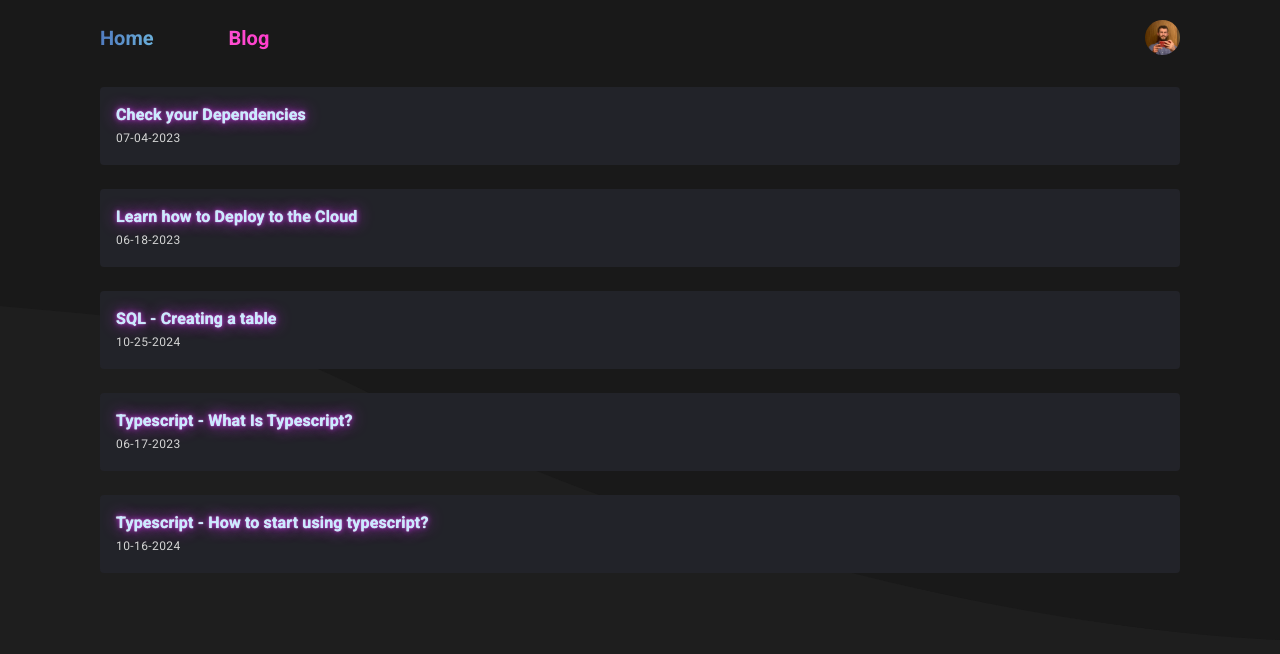
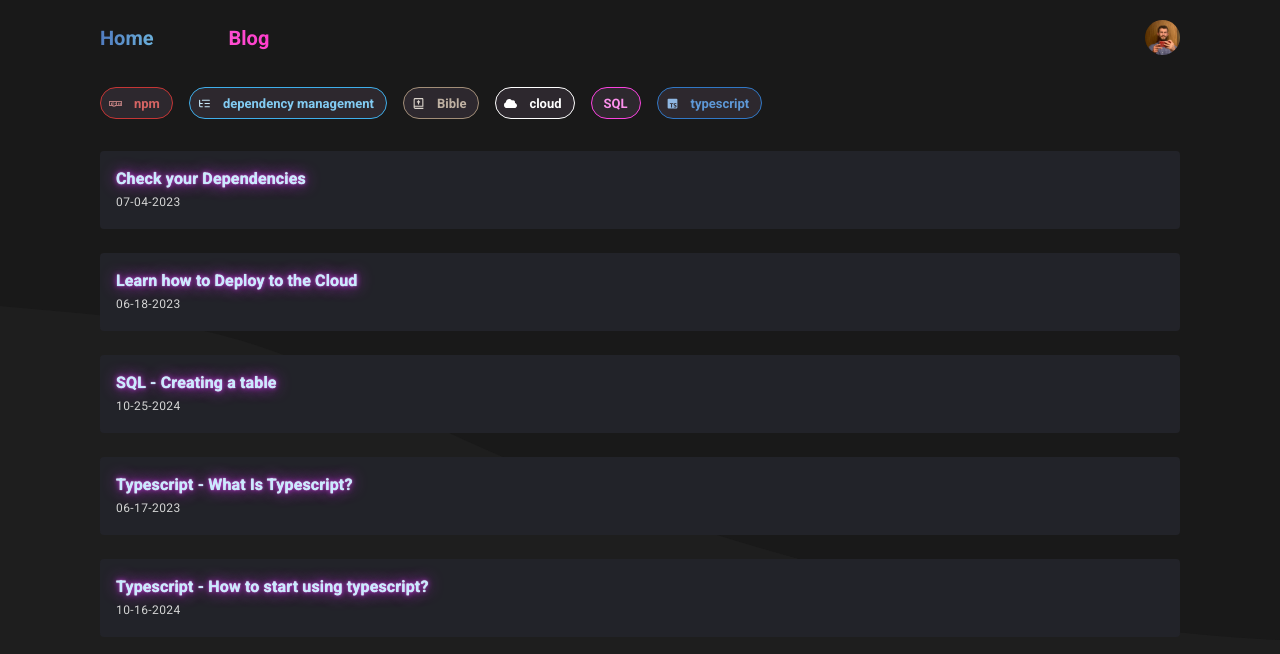
Before and after one commit to IDrumsey/profile-site-v2, a Next.js app: page /blog in a window 1280 px wide. Shown: the top 654 px of the page. Built offline with nearby package versions, Linux system fonts and the light colour scheme.

Commit message:
Show all used tags on blog list page and make the tags selectable.

```diff
--- /dev/null
+++ b/app/api/posts/route.ts
@@ -0,0 +1,7 @@
+import { getSortedArticles } from "@/library/posts"
+import { NextResponse } from "next/server"
+
+export async function GET(request: Request) {
+  const posts = await getSortedArticles()
+  return NextResponse.json(posts)
+}
--- a/app/blog/page.tsx
+++ b/app/blog/page.tsx
@@ -1,14 +1,67 @@
+"use client"
+
 import BlogPostCard from "@/components/PostCard/PostCard"
-import { getSortedArticles } from "app/lib/posts"
-import { useMemo } from "react"
+import { useEffect, useMemo, useState } from "react"
 import Stack from "@mui/material/Stack"
+import { TagIconResolver } from "@/library/TagIconResolver"
+import PostTag from "@/components/PostTag/PostTag"
+import { getPosts } from "@/library/network/client-requests"
+import { PostItem } from "app/types"
 
 const BlogHomePage = () => {
-  const posts = useMemo(() => {
-    return getSortedArticles()
+  const [posts, setPosts] = useState<Array<PostItem>>([])
+
+  useEffect(() => {
+    const postsLoader = async () => {
+      const networkResponse = await getPosts()
+      setPosts(networkResponse.data as Array<PostItem>)
+    }
+
+    postsLoader()
   }, [])
 
+  const uniqueTags: Array<string> = useMemo(() => {
+    const tags: Array<string> = []
+    for (const post of posts) {
+      for (const tag of post.tags) {
+        if (tags.includes(tag)) {
+          continue
+        } else {
+          tags.push(tag)
+        }
+      }
+    }
+
+    return tags
+  }, [posts])
+
+  const [selectedTag, selectedTagSetter] = useState<string | null>(null)
+
   return (
+    <div>
+      <Stack
+        direction="row"
+        flexWrap="wrap"
+        width="100%"
+        gap={2}
+        my={4}
+      >
+        {uniqueTags.map((tag, tagI) => {
+          return (
+            <PostTag
+              tag={tag}
+              key={tagI}
+              Icon={TagIconResolver.getTagIcon(tag)}
+              tagColor={TagIconResolver.getTagIconColor(tag)}
+              onClick={() => {
+                selectedTagSetter(tag)
+              }}
+              cursor="pointer"
+              showHalo={selectedTag == tag}
+            />
+          )
+        })}
+      </Stack>
       <Stack
         direction="column"
         spacing={3}
@@ -28,6 +81,7 @@ const BlogHomePage = () => {
           )
         )}
       </Stack>
+    </div>
   )
 }
 
--- a/app/blog/posts/[slug]/page.tsx
+++ b/app/blog/posts/[slug]/page.tsx
@@ -59,14 +59,16 @@ const PostPage = async ({ params }: { params: { slug: string } }) => {
           mt={1}
           flexWrap="wrap"
         >
-          {articleData.tags.map((tag, tagI) => (
+          {articleData.tags.map((tag, tagI) => {
+            return (
               <PostTag
                 tag={tag}
                 key={tagI}
                 Icon={TagIconResolver.getTagIcon(tag)}
                 tagColor={TagIconResolver.getTagIconColor(tag)}
               />
-          ))}
+            )
+          })}
         </Stack>
       </div>
 
--- a/app/components/ColoredIcon/ColoredIcon.tsx
+++ b/app/components/ColoredIcon/ColoredIcon.tsx
@@ -3,11 +3,11 @@ import { IconType } from "react-icons"
 
 type Props = {
   Icon: IconType
-  color: Color | null
+  color: string | null
 }
 
 const ColoredIcon = ({ Icon, color }: Props) => {
-  return <Icon style={{ color: color?.hex() ?? undefined }} />
+  return <Icon color={color ?? undefined} />
 }
 
 export default ColoredIcon
--- a/app/components/PostTag/PostTag.tsx
+++ b/app/components/PostTag/PostTag.tsx
@@ -1,15 +1,22 @@
-import Chip from "@mui/material/Chip"
+import Chip, { ChipProps } from "@mui/material/Chip"
 import { IconType } from "react-icons"
 import ColoredIcon from "@/components/ColoredIcon/ColoredIcon"
 import Color from "color"
+import { useMemo, CSSProperties } from "react"
 
 type Props = {
   tag: string
   Icon: IconType | null
   tagColor: Color | null
+  showHalo?: boolean
+  onClick?: ChipProps["onClick"]
+  cursor?: CSSProperties["cursor"]
 }
 
-const PostTag = ({ tag, Icon, tagColor }: Props) => {
+const PostTag = ({ tag, Icon, tagColor, showHalo, onClick, cursor }: Props) => {
+  // allows defining default for showHalo
+  const showHaloActual = useMemo(() => showHalo ?? true, [showHalo])
+
   return (
     <Chip
       label={tag}
@@ -19,21 +26,25 @@ const PostTag = ({ tag, Icon, tagColor }: Props) => {
         fontWeight: "bold",
         border: tagColor ? `1px solid ${tagColor.hex()}` : undefined,
         // https://css-tricks.com/how-to-create-neon-text-with-css/
-        boxShadow: `0 0 2px ${tagColor?.hex()}, 0 0 10px ${tagColor
-          ?.darken(0.5)
-          .hex()}, 0 0 200px ${tagColor
-          ?.darken(0.5)
-          .hex()}, 0 0 300px ${tagColor?.darken(0.5).hex()};`,
+        boxShadow: showHaloActual
+          ? `0 0 2px ${tagColor?.hex()}, 0 0 10px ${tagColor
+              ?.darken(0.5)
+              .hex()}, 0 0 200px ${tagColor
+              ?.darken(0.5)
+              .hex()}, 0 0 300px ${tagColor?.darken(0.5).hex()};`
+          : undefined,
         paddingLeft: Icon ? 1 : undefined,
+        cursor: cursor,
       }}
       icon={
         Icon ? (
           <ColoredIcon
             Icon={Icon}
-            color={tagColor?.lighten(0.5) ?? null}
+            color={tagColor?.lighten(0.5).toString() ?? null}
           />
         ) : undefined
       }
+      onClick={onClick}
     />
   )
 }
--- /dev/null
+++ b/app/lib/network/client-requests.ts
@@ -0,0 +1,9 @@
+/**
+ * This file defines helper functions to run network requests from the client like calling apis and stuff.
+ */
+
+import axios from "axios"
+
+export async function getPosts() {
+  return await axios.get("/api/posts")
+}
--- a/app/lib/post_tag_meta.ts
+++ b/app/lib/post_tag_meta.ts
@@ -11,7 +11,7 @@ import {
 
 import { RiNextjsFill } from "react-icons/ri"
 import { SiJavascript } from "react-icons/si"
-import { BiLogoTypescript } from "react-icons/bi"
+import { BiLogoTypescript, BiBible } from "react-icons/bi"
 import { FaNpm } from "react-icons/fa"
 import { LuListTree } from "react-icons/lu"
 
@@ -86,6 +86,12 @@ const PostTagMeta: Array<{ tag: string; Icon?: IconType; iconColor: Color }> = [
     Icon: FaCloud,
     iconColor: Color("#fff"),
   },
+
+  {
+    tag: "Bible",
+    Icon: BiBible,
+    iconColor: Color("#a28e78"),
+  },
 ]
 
 export default PostTagMeta
--- a/package.json
+++ b/package.json
@@ -24,6 +24,7 @@
     "@types/react-dom": "18.0.11",
     "@types/three": "^0.152.1",
     "@vercel/analytics": "^1.0.2",
+    "axios": "^1.7.7",
     "color": "^4.2.3",
     "date-fns": "^2.30.0",
     "eslint": "8.27.0",
```
Also changed, not shown: 1 other file (tests, documents, lock files or other folders). Lines whose indentation alone changed are shown as unchanged.
